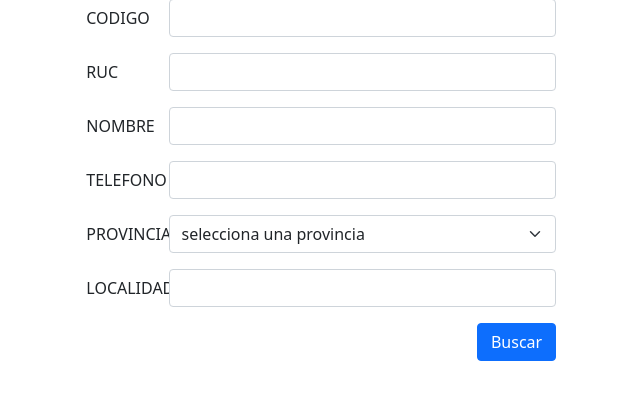
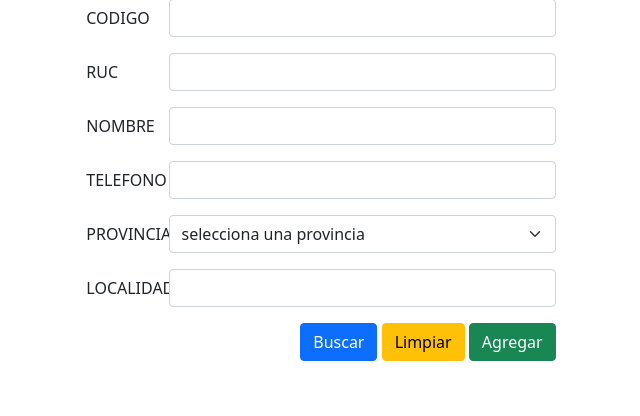
Before and after one commit to ARamosA0/django-erp, a Django app: page /proveedores/buscar_proveedor in a window 1280 px wide. Shown: the part 86-502 px from the top of the page, without its empty margins (319-959 px from the left). Run offline with Django 3.2, Linux system fonts and the light colour scheme.

Commit message:
esquema formulario de busqueda para proveedores

```diff
--- a/app/templates/formulario_busqueda.html
+++ b/app/templates/formulario_busqueda.html
@@ -51,7 +51,13 @@
               <input type="text" class="form-control" id="inputPassword">
             </div>
           </div>
-            <button type="submit" class="col-2 btn btn-primary" style="float: right;" >Buscar</button>
+          <div  style="float: right;">
+            <button type="submit" class="btn btn-primary" >Buscar</button>
+            <button type="submit" class="btn btn-warning" >Limpiar</button>
+            <button type="submit" class="btn btn-success" >Agregar</button>
+          </div>
+
+
         </form>
       </div>
     </div>
```
